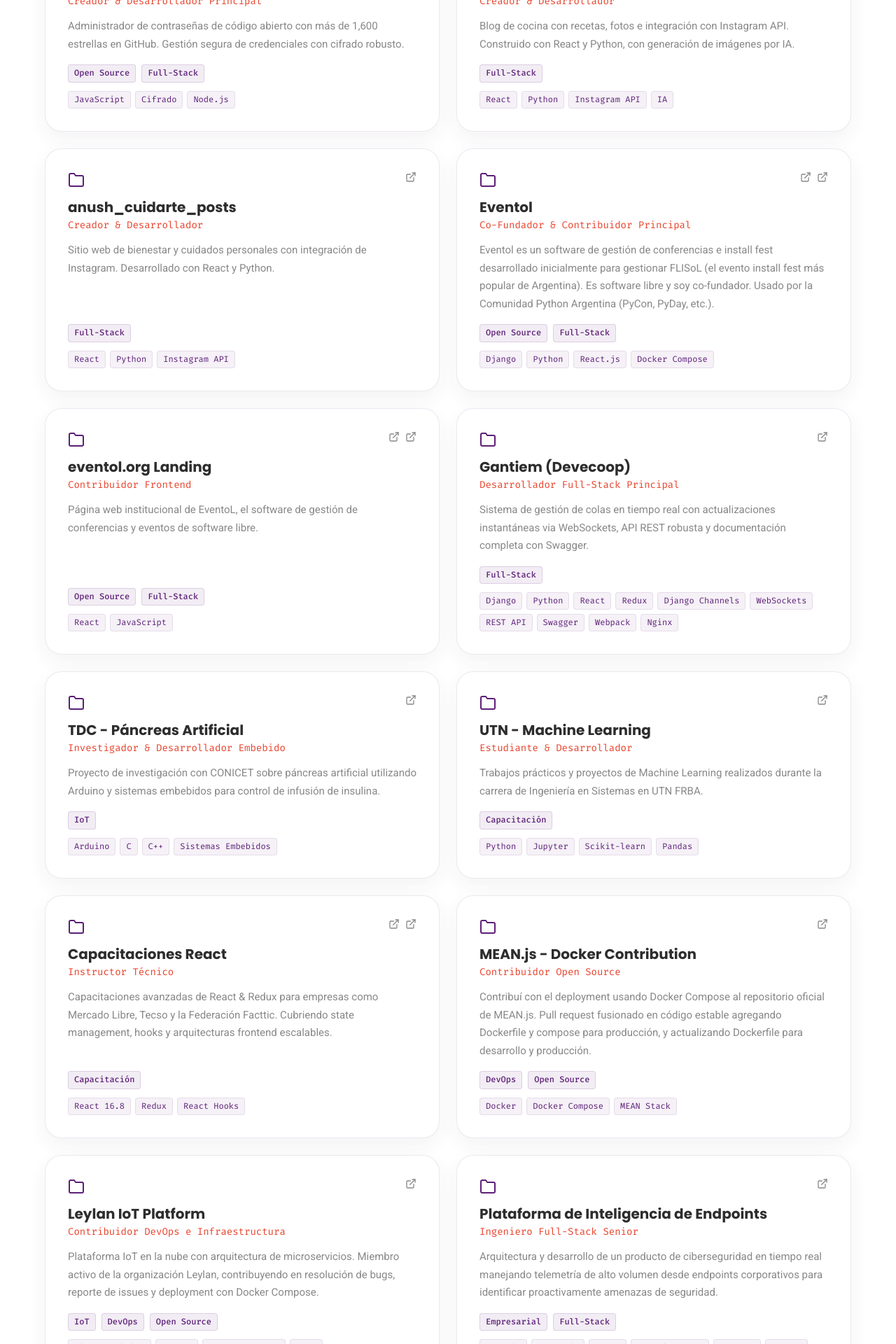
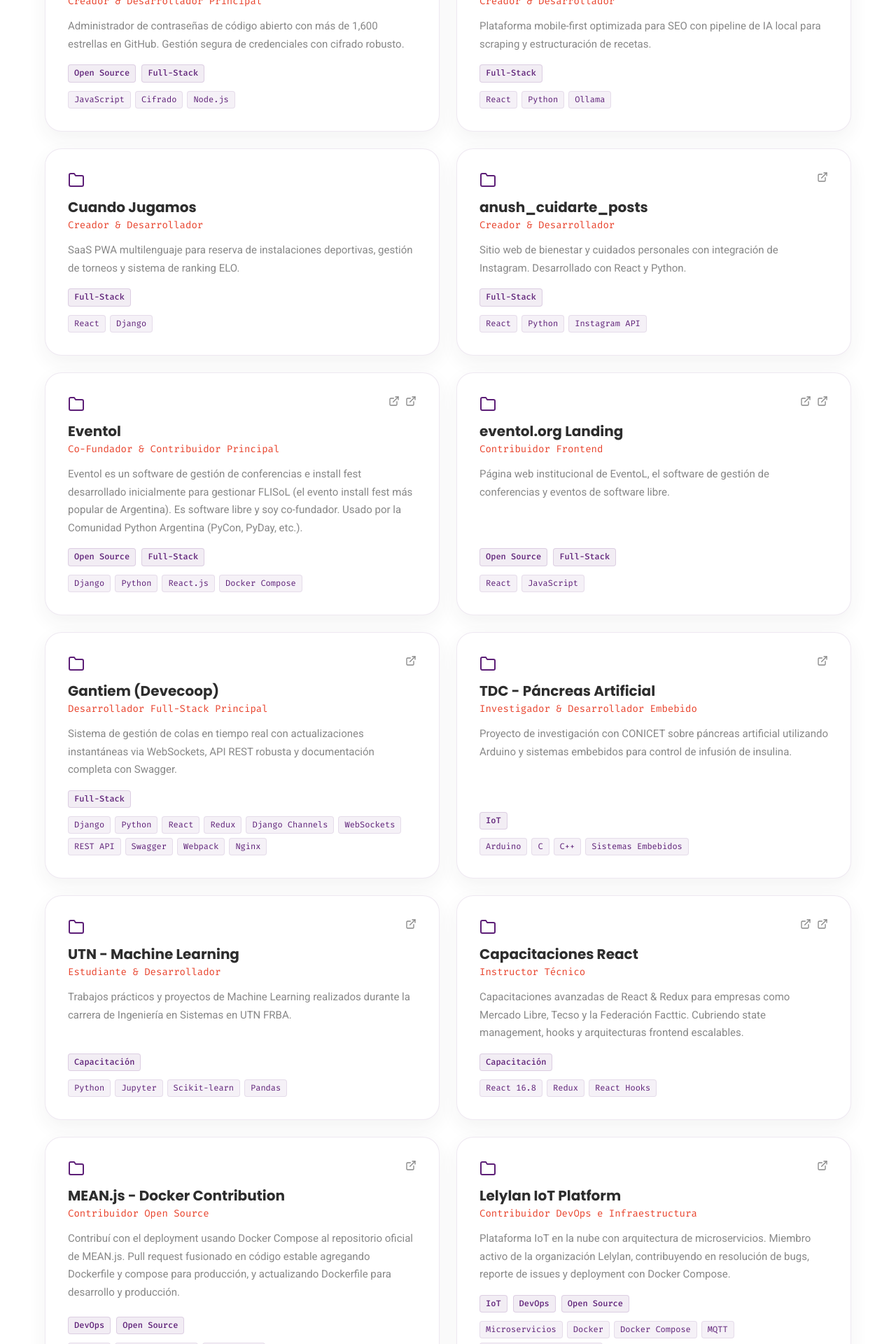
Before and after one commit to FedeG/FedeG.github.io, a React (Create React App) app: page /projects in a window 1280 px wide. Shown: the part 480-2400 px from the top of the page at 70% size. Built offline with nearby package versions, Linux system fonts and the light colour scheme.

Commit message:
feat(projects): add Cuando Jugamos, talks card, dedupe workshops

```diff
--- a/src/data/portfolio.js
+++ b/src/data/portfolio.js
@@ -242,15 +242,28 @@ export const projects = [
     titleEn: 'al.horno.con.papa',
     role: 'Creador & Desarrollador',
     roleEn: 'Creator & Developer',
-    description: 'Blog de cocina con recetas, fotos e integración con Instagram API. Construido con React y Python, con generación de imágenes por IA.',
-    descriptionEn: 'Cooking blog with recipes, photos and Instagram API integration. Built with React and Python, with AI image generation.',
+    description: 'Plataforma mobile-first optimizada para SEO con pipeline de IA local para scraping y estructuración de recetas.',
+    descriptionEn: 'Mobile-first platform optimized for SEO with a local AI pipeline for recipe scraping and structuring.',
     category: ['full-stack'],
-    tech: ['React', 'Python', 'Instagram API', 'IA'],
+    tech: ['React', 'Python', 'Ollama'],
     links: [
       { label: 'Sitio Web', url: 'https://alhornoconpapa.com.ar' },
       { label: 'GitHub', url: 'https://github.com/Fedeg/al.horno.con.papa' },
     ],
     featured: true,
+  },
+  {
+    id: 'cuandojugamos',
+    title: 'Cuando Jugamos',
+    titleEn: 'Cuando Jugamos',
+    role: 'Creador & Desarrollador',
+    roleEn: 'Creator & Developer',
+    description: 'SaaS PWA multilenguaje para reserva de instalaciones deportivas, gestión de torneos y sistema de ranking ELO.',
+    descriptionEn: 'Multilingual PWA SaaS for sports facility booking, tournament management and ELO ranking system.',
+    category: ['full-stack'],
+    tech: ['React', 'Django'],
+    links: [],
+    featured: false,
   },
   {
     id: 'anush',
@@ -359,7 +372,7 @@ export const projects = [
       { label: 'Facttic Workshop', url: 'https://github.com/Fedeg/react-redux-workshop' },
       { label: 'Tecso Hooks Workshop', url: 'https://github.com/Fedeg/react-workshop-16-8-with-hooks' },
     ],
-    featured: true,
+    featured: false,
   },
   {
     id: 'meanjs',
@@ -378,12 +391,12 @@ export const projects = [
   },
   {
     id: 'leylan',
-    title: 'Leylan IoT Platform',
-    titleEn: 'Leylan IoT Platform',
+    title: 'Lelylan IoT Platform',
+    titleEn: 'Lelylan IoT Platform',
     role: 'Contribuidor DevOps e Infraestructura',
     roleEn: 'DevOps & Infrastructure Contributor',
-    description: 'Plataforma IoT en la nube con arquitectura de microservicios. Miembro activo de la organización Leylan, contribuyendo en resolución de bugs, reporte de issues y deployment con Docker Compose.',
-    descriptionEn: 'Cloud IoT platform with microservices architecture. Active member of the Leylan organization, contributing to bug fixing, issue reporting and deployment with Docker Compose.',
+    description: 'Plataforma IoT en la nube con arquitectura de microservicios. Miembro activo de la organización Lelylan, contribuyendo en resolución de bugs, reporte de issues y deployment con Docker Compose.',
+    descriptionEn: 'Cloud IoT platform with microservices architecture. Active member of the Lelylan organization, contributing to bug fixing, issue reporting and deployment with Docker Compose.',
     category: ['iot', 'devops', 'open-source'],
     tech: ['Microservicios', 'Docker', 'Docker Compose', 'MQTT', 'Arquitectura IoT Cloud'],
     links: [
@@ -438,6 +451,18 @@ export const openSource = [
     ],
   },
   {
+    title: 'Charlas y Conferencias',
+    titleEn: 'Talks & Conferences',
+    items: [
+      'Orador y organizador en PyCon Argentina, FLISoL y Software Freedom Day',
+      'Orador en eventos de la comunidad de Python Argentina',
+    ],
+    itemsEn: [
+      'Speaker and organizer at PyCon Argentina, FLISoL and Software Freedom Day',
+      'Speaker at Python Argentina community events',
+    ],
+  },
+  {
     title: 'Capacitaciones Corporativas',
     titleEn: 'Corporate Training',
     period: '2018 - 2020',
```
Also changed, not shown: odd/tasks/portfolio-cv-refresh.md (+1 -1 lines).
